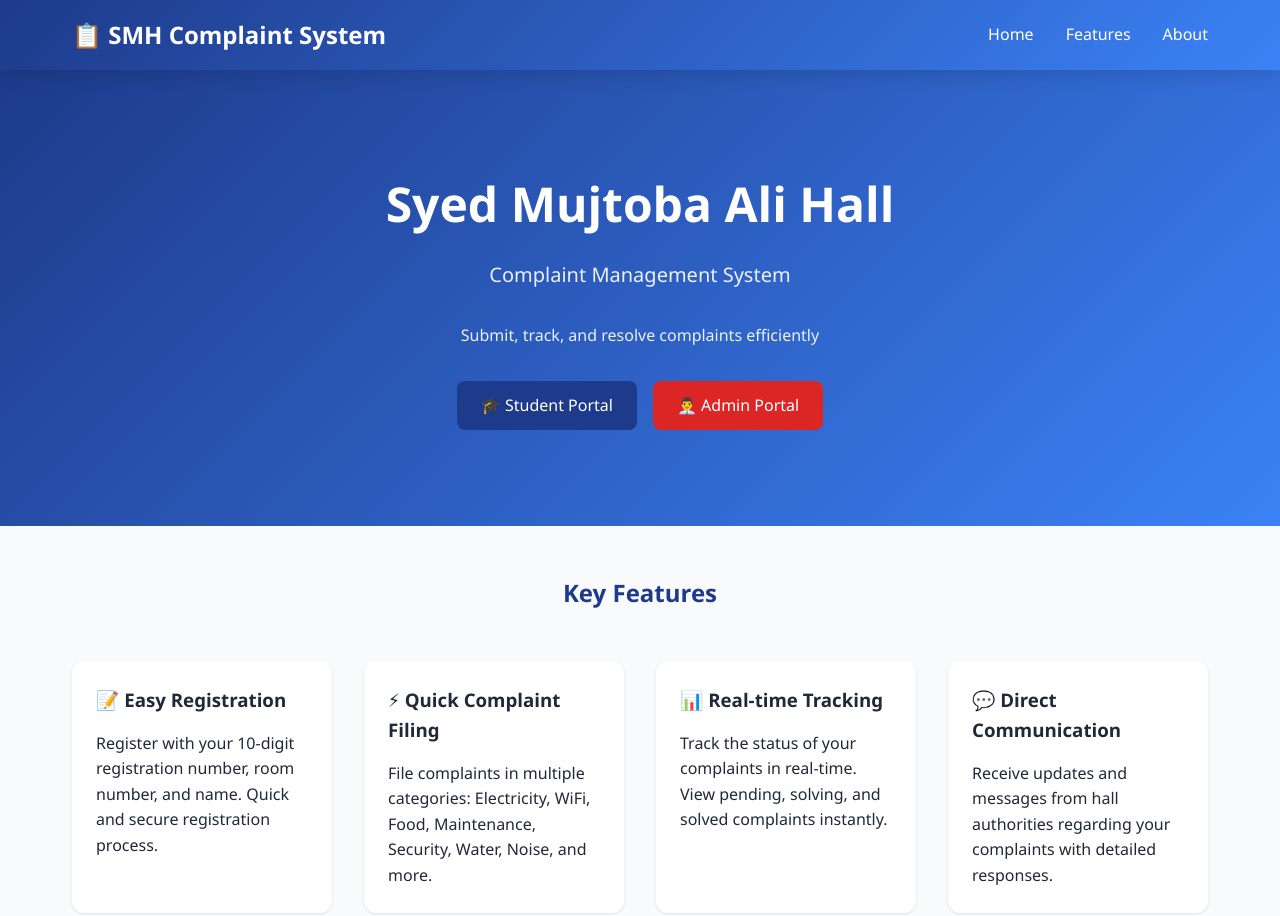
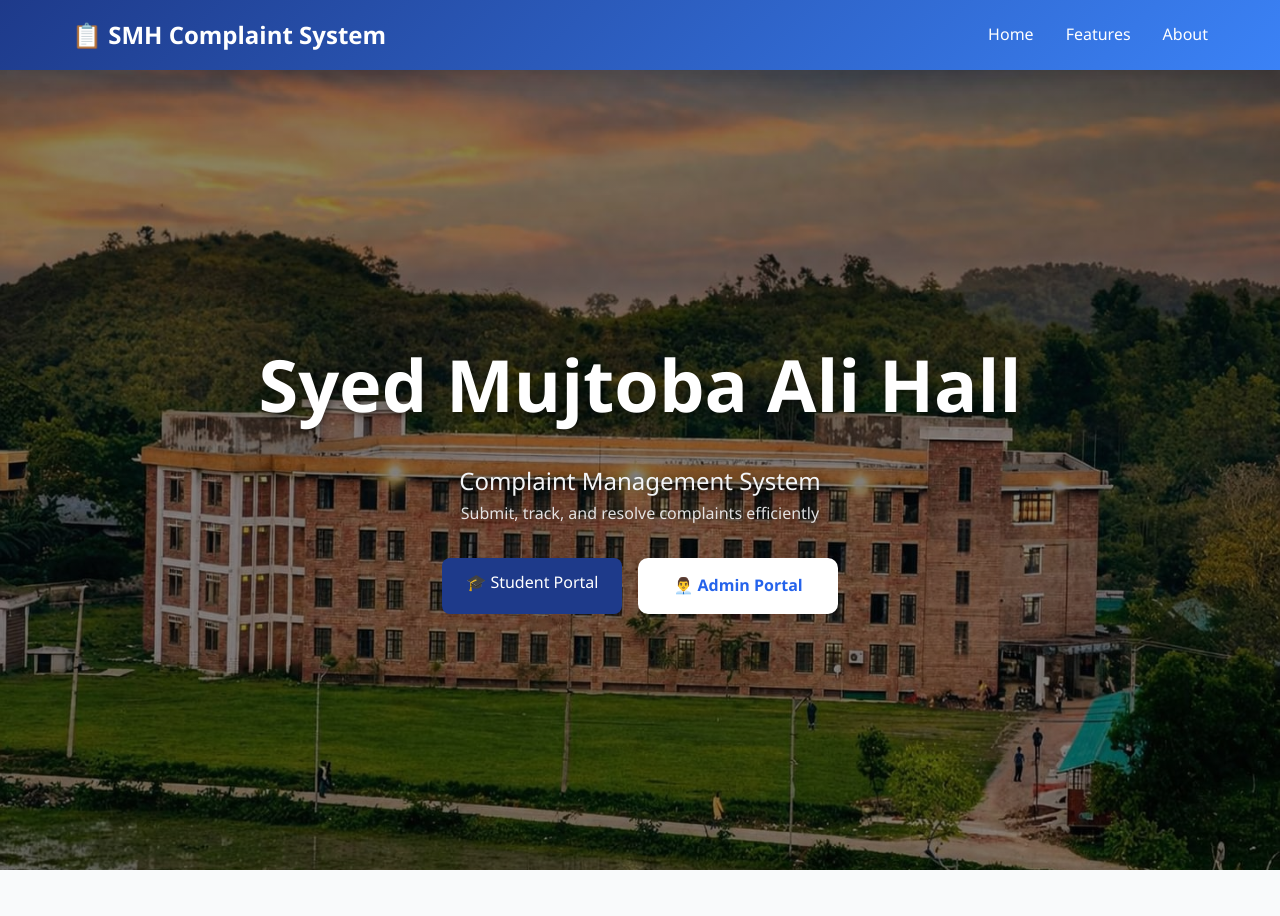
Before and after one commit to MITHU-SUST/Hall_system, a plain HTML site: page frontend/index.html in a window 1280 px wide. Shown: the top 916 px of the page. Drawn offline with Linux system fonts and the light colour scheme.

Commit message:
css change

```diff
--- a/frontend/css/style.css
+++ b/frontend/css/style.css
@@ -87,24 +87,57 @@ header {
 }
 
 /* ===== HERO SECTION ===== */
-.hero {
-    background: linear-gradient(135deg, var(--primary) 0%, var(--primary-light) 100%);
-    color: white;
-    padding: 6rem 0;
-    text-align: center;
+
+.hero{
+    width:100%;
+    height:100vh;
+
+    background:
+    linear-gradient(rgba(0,0,0,0.45),
+    rgba(0,0,0,0.45)),
+    url('../image/smah.jpeg');
+
+    background-size:cover;
+    background-position:center;
+    background-repeat:no-repeat;
+
+    display:flex;
+    justify-content:center;
+    align-items:center;
+
+    text-align:center;
+    color:white;
 }
 
-.hero h1 {
-    font-size: 3rem;
-    margin-bottom: 1rem;
-    font-weight: 700;
+.hero h1{
+    font-size:72px;
+    font-weight:800;
+
+    color:white;
+
+    text-shadow:
+    2px 2px 10px rgba(0,0,0,0.5);
+
+    margin-bottom:20px;
 }
 
-.hero p {
-    font-size: 1.25rem;
-    margin-bottom: 2rem;
-    opacity: 0.9;
+.hero p{
+    font-size:24px;
+    color:#f3f4f6;
+
+    text-shadow:
+    1px 1px 8px rgba(0,0,0,0.5);
 }
+/*
+.hero .container{
+    background:rgba(255,255,255,0.05);
+
+    padding:50px;
+
+    border-radius:60px;
+
+    backdrop-filter:blur(4px);
+}*/
 
 /* ===== BUTTONS ===== */
 .btn {
@@ -131,14 +164,22 @@ header {
     box-shadow: var(--shadow-lg);
 }
 
-.btn-secondary {
-    background: var(--secondary);
-    color: white;
+.btn-secondary{
+    background:white;
+    color:#2563eb;
+
+    border:none;
+    border-radius:10px;
+
+    padding:15px 35px;
+
+    font-weight:bold;
+
+    transition:0.3s;
 }
 
-.btn-secondary:hover {
-    background: #b91c1c;
-    transform: translateY(-2px);
+.btn-secondary:hover{
+    transform:translateY(-3px);
 }
 
 .btn-success {
```
